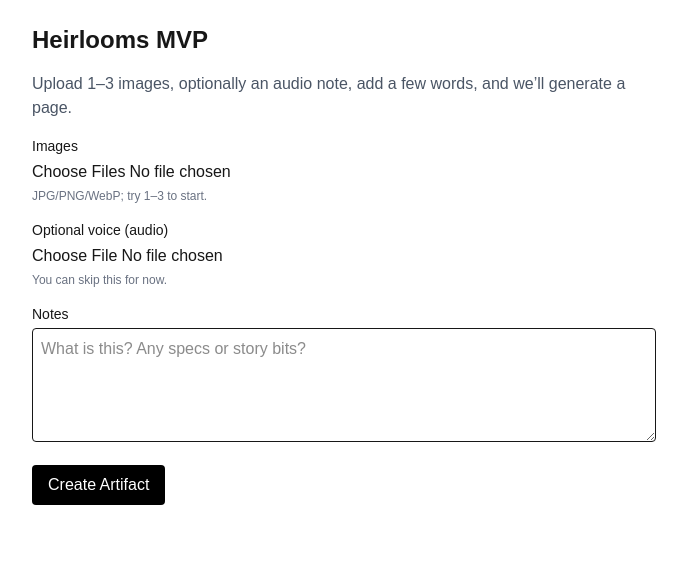
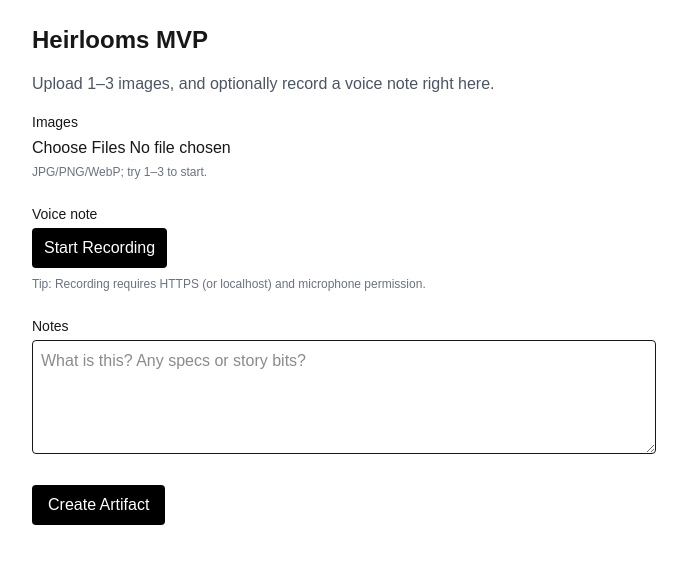
Before and after one commit to phlojo/heirlooms-mvp, a Next.js app: page / in a window 1280 px wide. Shown: the top 564 px of the page, without its empty margins (296-983 px from the left). Built offline with nearby package versions, Linux system fonts and the light colour scheme.

Commit message:
Add record audio feature

```diff
--- a/src/app/page.tsx
+++ b/src/app/page.tsx
@@ -1,16 +1,104 @@
 'use client';
 
-import { useState } from 'react';
+import { useEffect, useMemo, useRef, useState } from 'react';
+
+function getSupportedMimeType(): { mime: string; ext: string } {
+  const candidates = [
+    { mime: 'audio/webm;codecs=opus', ext: 'webm' },
+    { mime: 'audio/webm', ext: 'webm' },
+    { mime: 'audio/mp4', ext: 'm4a' }, // Safari
+    { mime: 'audio/mpeg', ext: 'mp3' },
+  ];
+  for (const c of candidates) {
+    // @ts-ignore: older types may not include isTypeSupported
+    if (typeof MediaRecorder !== 'undefined' && MediaRecorder.isTypeSupported?.(c.mime)) return c;
+  }
+  return { mime: '', ext: '' }; // not supported
+}
 
 export default function Home() {
   const [files, setFiles] = useState<FileList | null>(null);
-  const [audio, setAudio] = useState<File | null>(null);
   const [text, setText] = useState('');
   const [loading, setLoading] = useState(false);
   const [url, setUrl] = useState<string | null>(null);
   const [errMsg, setErrMsg] = useState<string | null>(null);
 
-  const onSubmit = async (e: React.FormEvent) => {
+  // Recording state
+  const [isRecSupported, setIsRecSupported] = useState(false);
+  const [isRecording, setIsRecording] = useState(false);
+  const [audioBlob, setAudioBlob] = useState<Blob | null>(null);
+  const [mimeInfo, setMimeInfo] = useState<{ mime: string; ext: string }>({ mime: '', ext: '' });
+  const mediaRecorderRef = useRef<MediaRecorder | null>(null);
+  const chunksRef = useRef<Blob[]>([]);
+  const streamRef = useRef<MediaStream | null>(null);
+  const [seconds, setSeconds] = useState(0);
+  const timerRef = useRef<number | null>(null);
+
+  useEffect(() => {
+    const info = getSupportedMimeType();
+    setMimeInfo(info);
+    setIsRecSupported(!!info.mime && typeof navigator !== 'undefined' && !!navigator.mediaDevices?.getUserMedia);
+  }, []);
+
+  useEffect(() => {
+    if (!isRecording) return;
+    timerRef.current = window.setInterval(() => setSeconds((s) => s + 1), 1000);
+    return () => {
+      if (timerRef.current) window.clearInterval(timerRef.current);
+      timerRef.current = null;
+    };
+  }, [isRecording]);
+
+  const mmss = useMemo(() => {
+    const m = Math.floor(seconds / 60).toString().padStart(2, '0');
+    const s = (seconds % 60).toString().padStart(2, '0');
+    return `${m}:${s}`;
+  }, [seconds]);
+
+  async function startRecording() {
+    try {
+      setErrMsg(null);
+      setAudioBlob(null);
+      const stream = await navigator.mediaDevices.getUserMedia({ audio: true });
+      streamRef.current = stream;
+      const mr = new MediaRecorder(stream, mimeInfo.mime ? { mimeType: mimeInfo.mime } : undefined);
+      chunksRef.current = [];
+      mr.ondataavailable = (e) => {
+        if (e.data && e.data.size > 0) chunksRef.current.push(e.data);
+      };
+      mr.onstop = () => {
+        const blob = new Blob(chunksRef.current, { type: mimeInfo.mime || 'audio/webm' });
+        setAudioBlob(blob);
+        // stop the tracks to release mic
+        stream.getTracks().forEach((t) => t.stop());
+        streamRef.current = null;
+      };
+      mediaRecorderRef.current = mr;
+      setSeconds(0);
+      setIsRecording(true);
+      mr.start();
+    } catch (err: any) {
+      setErrMsg(err?.message || String(err));
+    }
+  }
+
+  function stopRecording() {
+    if (mediaRecorderRef.current && isRecording) {
+      mediaRecorderRef.current.stop();
+      setIsRecording(false);
+    }
+  }
+
+  function discardRecording() {
+    setAudioBlob(null);
+    setSeconds(0);
+    if (streamRef.current) {
+      streamRef.current.getTracks().forEach((t) => t.stop());
+      streamRef.current = null;
+    }
+  }
+
+  async function onSubmit(e: React.FormEvent) {
     e.preventDefault();
     setErrMsg(null);
     setUrl(null);
@@ -23,75 +111,88 @@ export default function Home() {
     setLoading(true);
     try {
       const form = new FormData();
-      [...files].forEach(f => form.append('images', f));
-      if (audio) form.append('audio', audio);
+      [...files].forEach((f) => form.append('images', f));
+
+      if (audioBlob) {
+        const ext = mimeInfo.ext || 'webm';
+        const mime = mimeInfo.mime || 'audio/webm';
+        const file = new File([audioBlob], `note.${ext}`, { type: mime });
+        form.append('audio', file);
+      }
+
       form.append('text', text);
 
       const res = await fetch('/api/ingest', { method: 'POST', body: form });
-
-      // Read text first so we can surface useful errors
       const raw = await res.text();
-      let data: any = null;
+      let data: any;
       try {
         data = JSON.parse(raw);
       } catch {
-        console.error('Route returned non-JSON:', raw);
-        setErrMsg(`Server returned non-JSON: ${raw || '(empty response)'}`);
-        setLoading(false);
-        return;
+        throw new Error(`Route returned non-JSON: ${raw || '(empty)'}`);
       }
-
-      if (!res.ok) {
-        console.error('Route error:', data);
-        setErrMsg(data?.error || 'Server error');
-        setLoading(false);
-        return;
-      }
-
-      if (!data?.slug) {
-        setErrMsg('Server did not return a slug.');
-        setLoading(false);
-        return;
-      }
-
+      if (!res.ok) throw new Error(data?.error || 'Server error');
+      if (!data?.slug) throw new Error('Server did not return a slug');
       setUrl(`/artifact/${data.slug}`);
     } catch (err: any) {
-      console.error(err);
       setErrMsg(err?.message || String(err));
     } finally {
       setLoading(false);
     }
-  };
+  }
 
   return (
     <main className="mx-auto max-w-2xl p-6 space-y-4">
       <h1 className="text-2xl font-semibold">Heirlooms MVP</h1>
-      <p className="text-gray-600">
-        Upload 1–3 images, optionally an audio note, add a few words, and we’ll generate a page.
-      </p>
+      <p className="text-gray-600">Upload 1–3 images, and optionally record a voice note right here.</p>
 
-      <form onSubmit={onSubmit} className="space-y-4">
+      <form onSubmit={onSubmit} className="space-y-6">
+        {/* Images */}
         <div>
           <label className="block text-sm mb-1">Images</label>
-          <input
-            type="file"
-            multiple
-            accept="image/*"
-            onChange={(e) => setFiles(e.target.files)}
-          />
+          <input type="file" multiple accept="image/*" onChange={(e) => setFiles(e.target.files)} />
           <p className="text-xs text-gray-500 mt-1">JPG/PNG/WebP; try 1–3 to start.</p>
         </div>
 
-        <div>
-          <label className="block text-sm mb-1">Optional voice (audio)</label>
-          <input
-            type="file"
-            accept="audio/*"
-            onChange={(e) => setAudio(e.target.files?.[0] ?? null)}
-          />
-          <p className="text-xs text-gray-500 mt-1">You can skip this for now.</p>
+        {/* Audio recorder */}
+        <div className="space-y-2">
+          <label className="block text-sm mb-1">Voice note</label>
+
+          {isRecSupported ? (
+            <div className="flex items-center gap-3 flex-wrap">
+              {!isRecording && (
+                <button type="button" onClick={startRecording} className="px-3 py-2 rounded bg-black text-white">
+                  Start Recording
+                </button>
+              )}
+              {isRecording && (
+                <>
+                  <button type="button" onClick={stopRecording} className="px-3 py-2 rounded bg-red-600 text-white">
+                    Stop
+                  </button>
+                  <span className="text-sm tabular-nums">{mmss}</span>
+                </>
+              )}
+              {audioBlob && !isRecording && (
+                <>
+                  <audio controls src={URL.createObjectURL(audioBlob)} className="w-full" />
+                  <button type="button" onClick={discardRecording} className="px-3 py-2 rounded border">
+                    Discard
+                  </button>
+                </>
+              )}
+            </div>
+          ) : (
+            // Fallback: classic file picker if MediaRecorder not supported
+            <input type="file" accept="audio/*" onChange={(e) => {
+              const f = e.target.files?.[0];
+              if (f) setAudioBlob(f);
+            }} />
+          )}
+
+          <p className="text-xs text-gray-500">Tip: Recording requires HTTPS (or localhost) and microphone permission.</p>
         </div>
 
+        {/* Notes */}
         <div>
           <label className="block text-sm mb-1">Notes</label>
           <textarea
```
